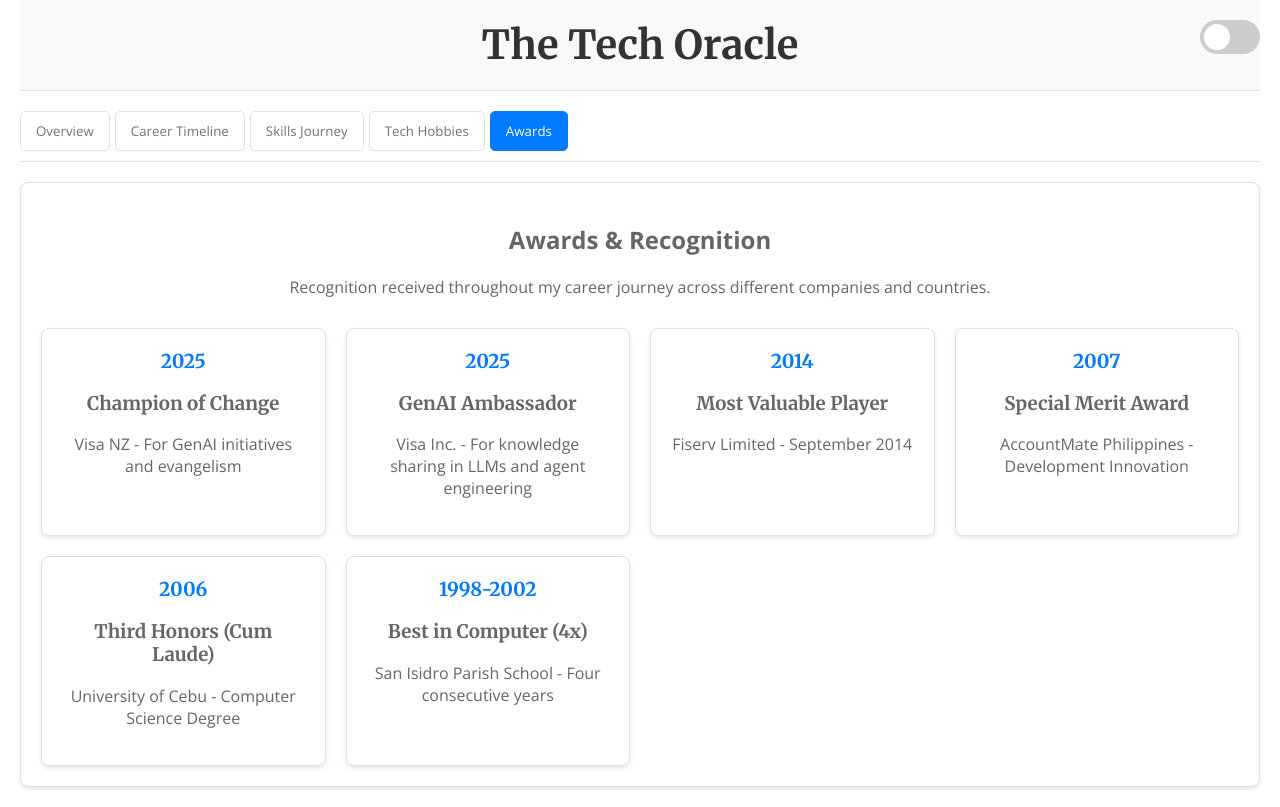
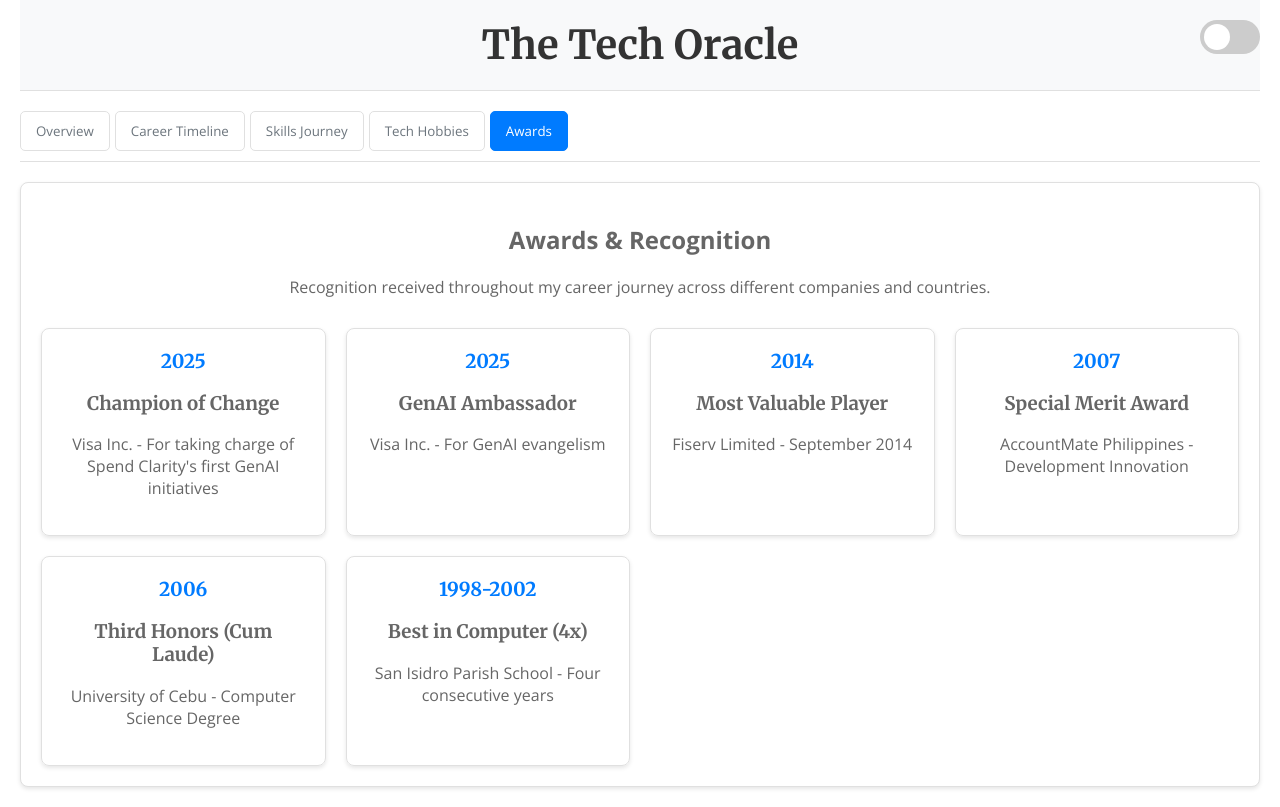
Before and after one commit to elijahmondero/elijahmondero.github.io, a Next.js app in the folder elijahmondero/: page /career-story in a window 1280 px wide. Both pictures are taken after a click on the button "Awards". Built offline with nearby package versions, Linux system fonts and the light colour scheme.

Commit message:
Update award descriptions for clarity and consistency in Career Story

```diff
--- a/elijahmondero/pages/career-story.tsx
+++ b/elijahmondero/pages/career-story.tsx
@@ -431,13 +431,13 @@
                     <div className={`award-card ${isDarkTheme ? 'dark-theme' : 'light-theme'}`}>
                       <div className="award-year">2025</div>
                       <h3>Champion of Change</h3>
-                      <p>Visa NZ - For GenAI initiatives and evangelism</p>
+                      <p>Visa Inc. - For taking charge of Spend Clarity's first GenAI initiatives</p>
                     </div>
 
                     <div className={`award-card ${isDarkTheme ? 'dark-theme' : 'light-theme'}`}>
                       <div className="award-year">2025</div>
                       <h3>GenAI Ambassador</h3>
-                      <p>Visa Inc. - For knowledge sharing in LLMs and agent engineering</p>
+                      <p>Visa Inc. - For GenAI evangelism</p>
                     </div>
 
                     <div className={`award-card ${isDarkTheme ? 'dark-theme' : 'light-theme'}`}>
```
